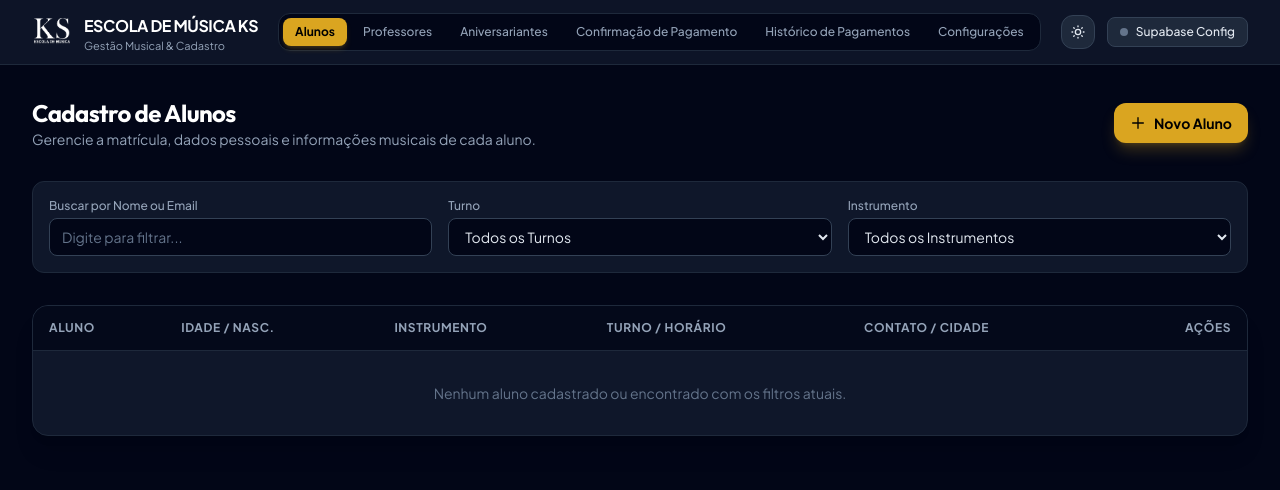
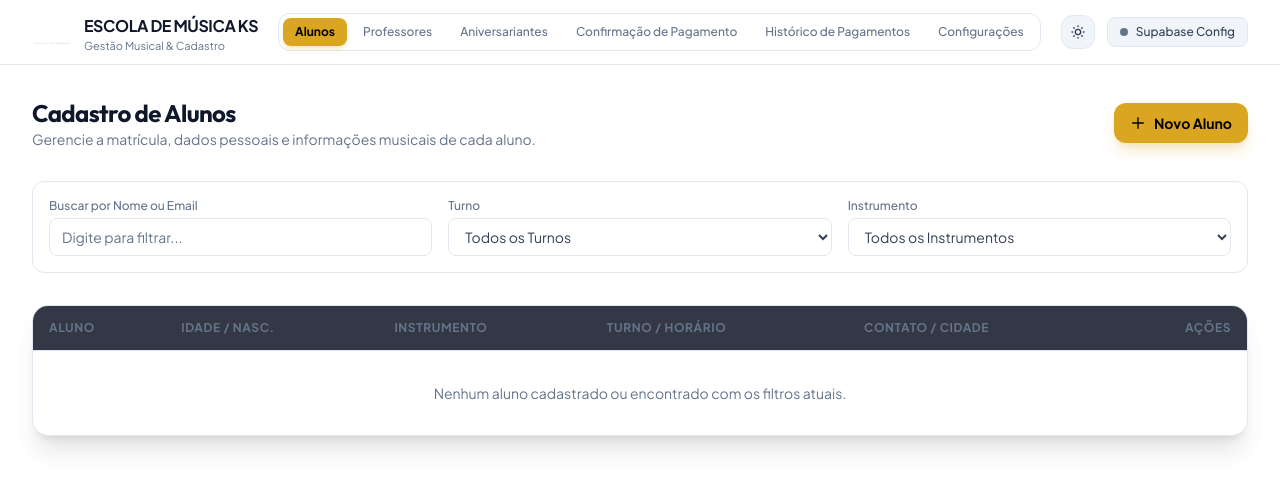
Before and after one commit to leonardoomaiaa/escola-de-musica-ks, a plain HTML site: page index.html in a window 1280 px wide. Both pictures are taken after a click on the button "Alternar Modo Claro / Escuro". Drawn offline with nearby package versions, Linux system fonts and the light colour scheme; a script that the page names is missing.

Commit message:
Modify title and add dark mode styles
Updated the title and added Tailwind CSS dark mode styles.

```diff
--- a/index.html
+++ b/index.html
@@ -3,7 +3,62 @@
 <head>
   <meta charset="UTF-8">
   <meta name="viewport" content="width=device-width, initial-scale=1.0">
-  <title>ESCOLA DE MÚSICA KS - Sistema de Gestão e Cadastro Musical</title>
+  <title>Escola de Música KS</title>
+  <!-- Tailwind CSS CDN -->
+  <script src="https://cdn.tailwindcss.com"></script>
+
+  <!-- 👇 COLE OS DOIS CÓDIGOS AQUI (logo antes de fechar o </head>) 👇 -->
+  <script>
+    tailwind.config = {
+      darkMode: 'class'
+    }
+  </script>
+
+  <style>
+    /* Adaptação automática para o Modo Claro (quando html não tem a classe 'dark') */
+    html:not(.dark) body {
+      background-color: #f8fafc !important;
+      color: #0f172a !important;
+    }
+    html:not(.dark) header {
+      background-color: #ffffff !important;
+      border-color: #e2e8f0 !important;
+    }
+    html:not(.dark) .bg-slate-950,
+    html:not(.dark) .bg-slate-900 {
+      background-color: #ffffff !important;
+      border-color: #cbd5e1 !important;
+      color: #0f172a !important;
+    }
+    html:not(.dark) .bg-slate-800 {
+      background-color: #f1f5f9 !important;
+      border-color: #cbd5e1 !important;
+      color: #1e293b !important;
+    }
+    html:not(.dark) .text-white {
+      color: #0f172a !important;
+    }
+    html:not(.dark) .text-slate-200,
+    html:not(.dark) .text-slate-300 {
+      color: #334155 !important;
+    }
+    html:not(.dark) .text-slate-400 {
+      color: #64748b !important;
+    }
+    html:not(.dark) .border-slate-800,
+    html:not(.dark) .border-slate-700 {
+      border-color: #e2e8f0 !important;
+    }
+    html:not(.dark) input,
+    html:not(.dark) select,
+    html:not(.dark) textarea {
+      background-color: #ffffff !important;
+      color: #0f172a !important;
+      border-color: #cbd5e1 !important;
+    }
+  </style>
+  <!-- 👆 FIM DOS CÓDIGOS A COLAR 👆 -->
+</head>
 
   <!-- Tailwind CSS CDN -->
   <script src="https://cdn.tailwindcss.com"></script>
```
